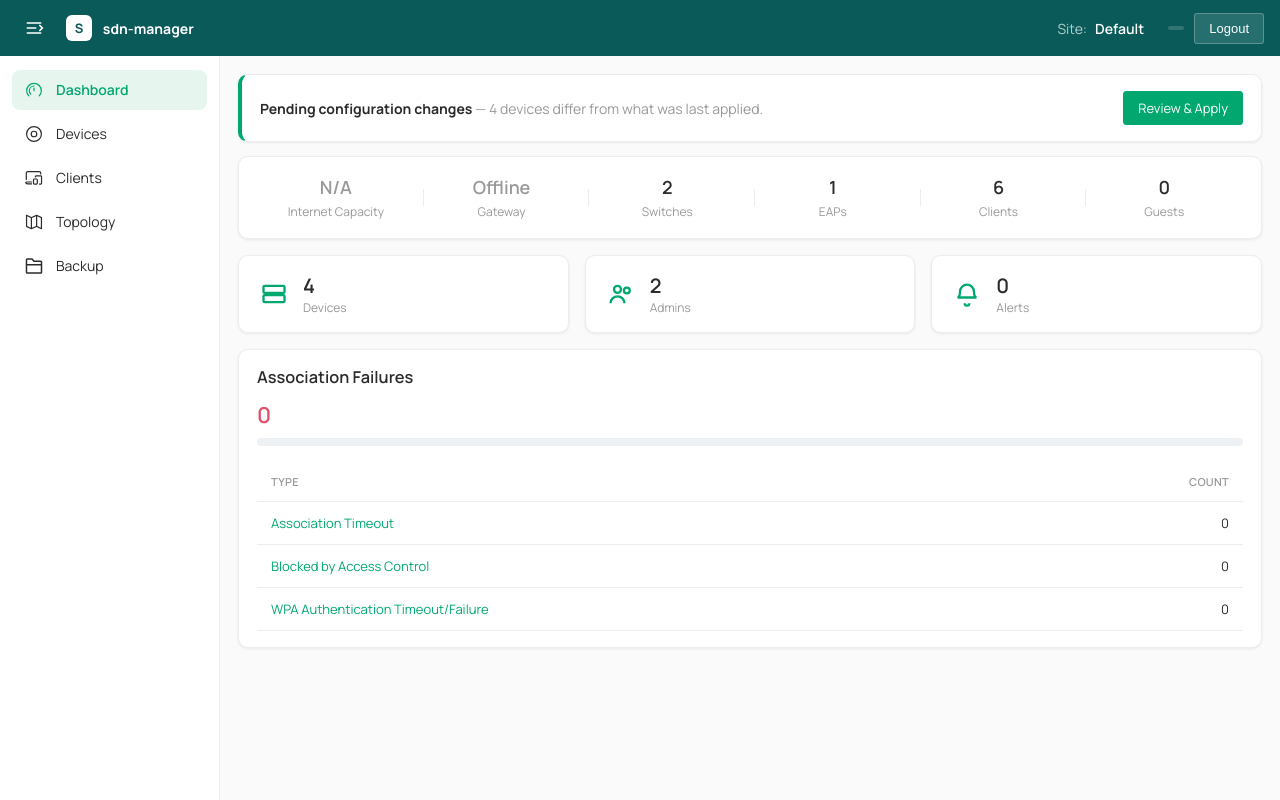
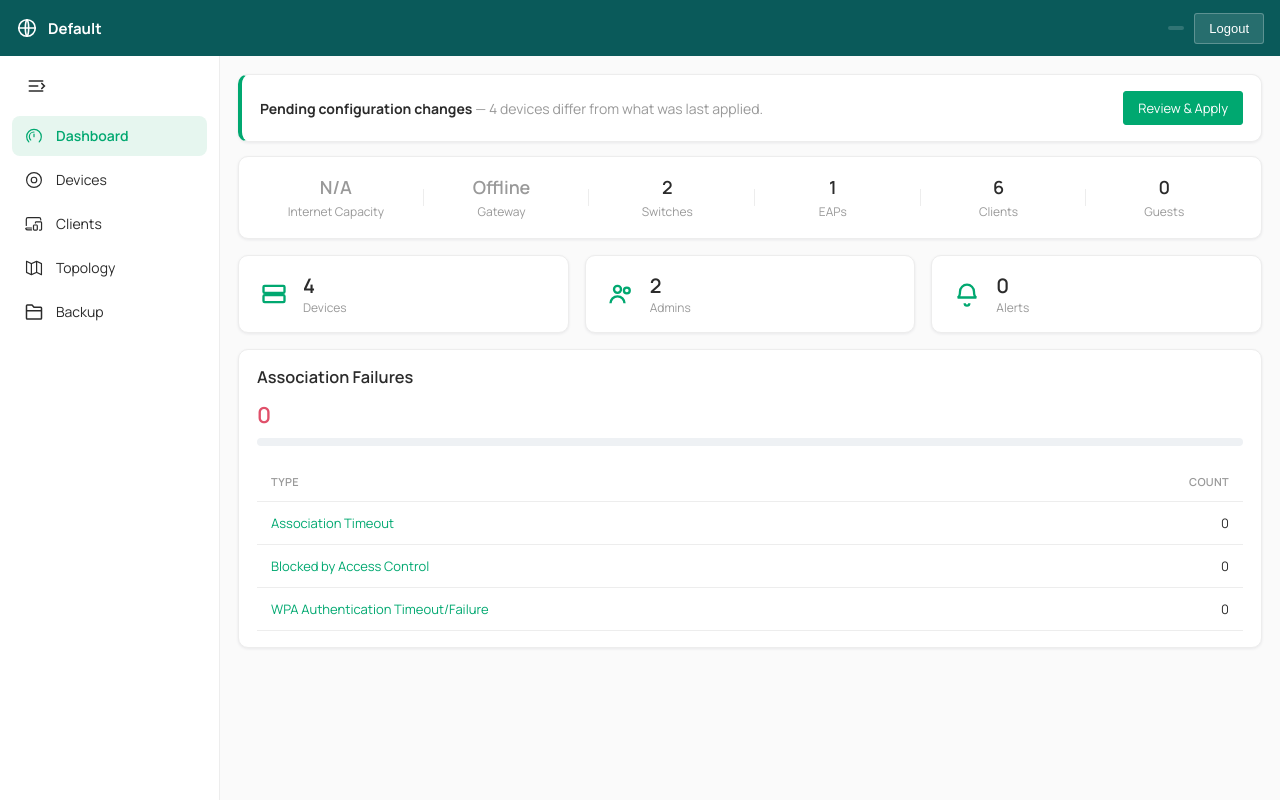
Before and after one commit to nanosonde/hsnc, a Flask app: page / in a window 1280 px wide. Run offline with Flask 3, Linux system fonts and the light colour scheme; the visitor is signed in with stand-in values (Sample User, id 1).

Commit message:
style(web): match Omada sidebar/topbar layout
- Move the sidebar collapse toggle from the topbar to the top of the
  sidebar (left-aligned, centers when collapsed)
- Show globe + site name as the topbar title; drop the brand logo/name
- Remove the redundant site name from the topbar right corner

```diff
--- a/src/sdnman/presentation/static/css/app.css
+++ b/src/sdnman/presentation/static/css/app.css
@@ -70,13 +70,25 @@ a:hover { text-decoration: underline; }
   border-right: 1px solid var(--border);
   display: flex;
   flex-direction: column;
-  padding: 14px 12px;
+  padding: 10px 12px 14px;
   gap: 4px;
   position: fixed;
   top: 56px; bottom: 0; left: 0;
   transition: width .18s ease;
   overflow-x: hidden;
 }
+
+.sidebar-head {
+  display: flex; align-items: center;
+  height: 40px; padding: 0 6px; margin-bottom: 6px;
+}
+.sidebar .nav-toggle {
+  display: inline-flex; align-items: center; justify-content: center;
+  width: 36px; height: 36px; border-radius: 8px;
+  border: none; background: transparent; color: var(--text); cursor: pointer;
+}
+.sidebar .nav-toggle:hover { background: var(--fill); }
+.sidebar .nav-toggle svg { width: 20px; height: 20px; }
 
 .sidebar .nav-item {
   display: flex; align-items: center; gap: 12px;
@@ -103,6 +115,8 @@ a:hover { text-decoration: underline; }
 
 /* Collapsed (icon-only) rail */
 .app.nav-collapsed .sidebar { width: 60px; }
+.app.nav-collapsed .sidebar-head { justify-content: center; padding: 0; }
+.app.nav-collapsed .sidebar .nav-toggle { margin: 0 auto; }
 .app.nav-collapsed .sidebar .nav-item { justify-content: center; padding: 0; width: 36px; margin: 0 auto; }
 .app.nav-collapsed .sidebar .nav-label { opacity: 0; width: 0; overflow: hidden; }
 .app.nav-collapsed .sidebar .nav-badge {
@@ -120,28 +134,10 @@ a:hover { text-decoration: underline; }
   padding: 0 16px; gap: 14px;
   position: fixed; top: 0; left: 0; right: 0; z-index: 20;
 }
-.topbar .nav-toggle {
-  display: inline-flex; align-items: center; justify-content: center;
-  width: 36px; height: 36px; border-radius: 8px;
-  border: none; background: transparent; color: #fff; cursor: pointer;
-}
-.topbar .nav-toggle:hover { background: rgba(255, 255, 255, 0.12); }
-.topbar .nav-toggle svg { width: 20px; height: 20px; }
-.topbar .brand { display: flex; align-items: center; gap: 8px; font-weight: 700; color: #fff; }
-.topbar .brand .logo {
-  display: inline-flex; align-items: center; justify-content: center;
-  width: 26px; height: 26px; border-radius: 6px;
-  background: #fff; color: var(--header-bg); font-weight: 800; font-size: 13px;
-}
+.topbar .brand { display: flex; align-items: center; gap: 10px; font-weight: 700; color: #fff; }
+.topbar .brand .globe { width: 22px; height: 22px; flex: none; color: #fff; }
+.topbar .brand .site-name { font-size: 15px; font-weight: 700; }
 .topbar .spacer { flex: 1; }
-.topbar .site-select {
-  display: flex; align-items: center; gap: 8px; color: rgba(255, 255, 255, 0.7);
-}
-.topbar .site-select .site-name { color: #fff; font-weight: 600; }
-.topbar select {
-  border: 1px solid rgba(255, 255, 255, 0.25); border-radius: 6px;
-  padding: 5px 8px; background: rgba(255, 255, 255, 0.08); color: #fff;
-}
 .topbar .user { display: flex; align-items: center; gap: 10px; color: #fff; }
 .topbar .user .btn {
   background: rgba(255, 255, 255, 0.12); border-color: rgba(255, 255, 255, 0.25); color: #fff;
--- a/src/sdnman/presentation/templates/base.html
+++ b/src/sdnman/presentation/templates/base.html
@@ -13,15 +13,11 @@
 <div class="app" id="app-shell">
   <script>try{if(localStorage.getItem("sdnman.nav.collapsed")==="1")document.getElementById("app-shell").classList.add("nav-collapsed");}catch(e){}</script>
   <header class="topbar">
-    <button type="button" class="nav-toggle" id="nav-toggle" title="Collapse sidebar" aria-label="Toggle sidebar">
-      <svg viewBox="0 0 24 24" fill="none" stroke="currentColor" stroke-width="2" stroke-linecap="round"><path d="M4 6h16M4 12h10M4 18h16"/><path d="M19 9l3 3-3 3"/></svg>
-    </button>
-    <div class="brand"><span class="logo">S</span>&nbsp;sdn-manager</div>
-    <div class="spacer"></div>
-    <div class="site-select">
-      <span>Site:</span>
+    <div class="brand">
+      <svg class="globe" viewBox="0 0 24 24" fill="none" stroke="currentColor" stroke-width="1.8" stroke-linecap="round" stroke-linejoin="round"><circle cx="12" cy="12" r="9"/><path d="M3 12h18"/><path d="M12 3c2.4 2.6 2.4 15.4 0 18M12 3c-2.4 2.6-2.4 15.4 0 18"/></svg>
       <span class="site-name">{{ site_name }}</span>
     </div>
+    <div class="spacer"></div>
     <div class="user">
       <span>{{ user.display_name }}</span>
       <span class="badge-role">{{ user.role }}</span>
@@ -32,6 +28,11 @@
   </header>
 
   <nav class="sidebar">
+    <div class="sidebar-head">
+      <button type="button" class="nav-toggle" id="nav-toggle" title="Collapse sidebar" aria-label="Toggle sidebar">
+        <svg viewBox="0 0 24 24" fill="none" stroke="currentColor" stroke-width="2" stroke-linecap="round"><path d="M4 6h16M4 12h10M4 18h16"/><path d="M19 9l3 3-3 3"/></svg>
+      </button>
+    </div>
     <a class="nav-item {% if active=='dashboard' %}active{% endif %}" href="{{ url_for('dashboard.index') }}" title="Dashboard">
       <svg viewBox="0 0 20 20" fill="none"><path d="M4.81451 15.8521C3.48744 14.525 2.66663 12.6917 2.66663 10.6666C2.66663 6.61655 5.94986 3.33331 9.99996 3.33331C14.0501 3.33331 17.3333 6.61655 17.3333 10.6666C17.3333 12.6917 16.5125 14.525 15.1854 15.8521" stroke="currentColor" stroke-width="1.2" stroke-linecap="round" stroke-linejoin="round"/><path d="M6.70021 13.9665C5.85571 13.122 5.33337 11.9553 5.33337 10.6667C5.33337 8.08933 7.42271 6 10 6" stroke="currentColor" stroke-width="1.2" stroke-linecap="round"/><path d="M10 10.6667V8" stroke="currentColor" stroke-width="1.2" stroke-linecap="round" stroke-linejoin="round"/></svg>
       <span class="nav-label">Dashboard</span>
```
